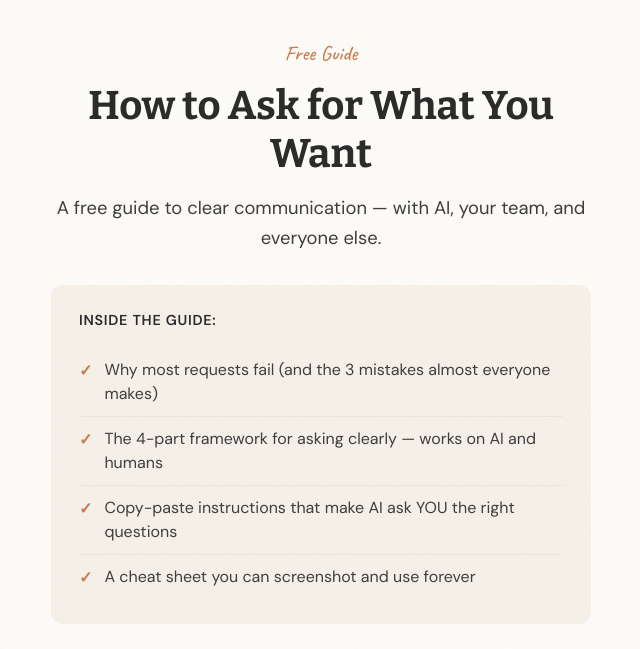
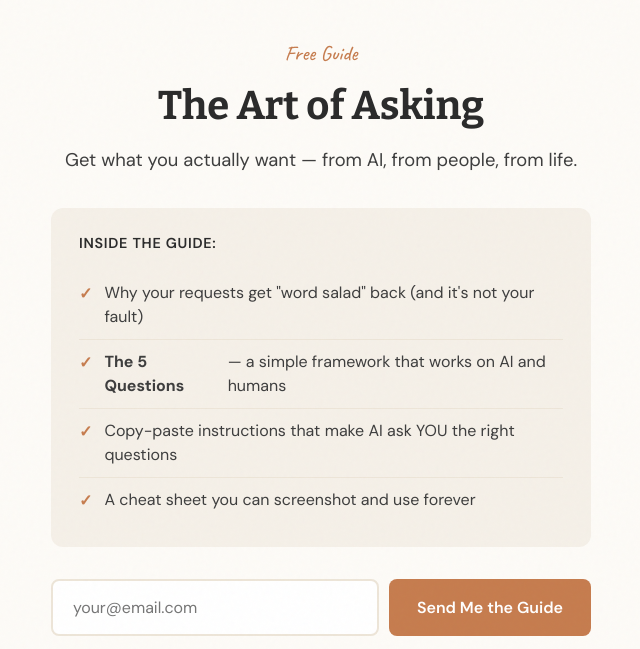
Before and after one commit to conceptkitchen/concept-kitchen, a plain HTML site: page ask.html in a window 1280 px wide. Shown: the part 83-732 px from the top of the page, without its empty margins (319-959 px from the left). Drawn offline with nearby package versions, Linux system fonts and the light colour scheme.

Commit message:
Update landing page: The Art of Asking + add PDF

```diff
--- a/ask.html
+++ b/ask.html
@@ -3,8 +3,8 @@
 <head>
     <meta charset="UTF-8">
     <meta name="viewport" content="width=device-width, initial-scale=1.0">
-    <title>How to Ask for What You Want — The Concept Kitchen</title>
-    <meta name="description" content="A free guide to clear communication — with AI, your team, and everyone else. The skill that makes AI actually useful.">
+    <title>The Art of Asking — Free Guide from The Concept Kitchen</title>
+    <meta name="description" content="Get what you actually want — from AI, from people, from life. A free guide to clear communication that works everywhere.">
 
     <!-- Fonts -->
     <link href="https://fonts.googleapis.com/css2?family=Bitter:wght@400;500;600;700&family=DM+Sans:wght@400;500;600;700&family=Caveat:wght@500;600;700&display=swap" rel="stylesheet">
@@ -318,15 +318,15 @@
 
         <!-- Content -->
         <p class="landing-tagline">Free Guide</p>
-        <h1 class="landing-headline">How to Ask for What You Want</h1>
-        <p class="landing-subhead">A free guide to clear communication — with AI, your team, and everyone else.</p>
+        <h1 class="landing-headline">The Art of Asking</h1>
+        <p class="landing-subhead">Get what you actually want — from AI, from people, from life.</p>
 
         <!-- Bullets -->
         <div class="landing-bullets">
             <p class="landing-bullets-title">Inside the guide:</p>
             <ul>
-                <li>Why most requests fail (and the 3 mistakes almost everyone makes)</li>
-                <li>The 4-part framework for asking clearly — works on AI and humans</li>
+                <li>Why your requests get "word salad" back (and it's not your fault)</li>
+                <li><strong>The 5 Questions</strong> — a simple framework that works on AI and humans</li>
                 <li>Copy-paste instructions that make AI ask YOU the right questions</li>
                 <li>A cheat sheet you can screenshot and use forever</li>
             </ul>
```
Also changed, not shown: 1 other file.
